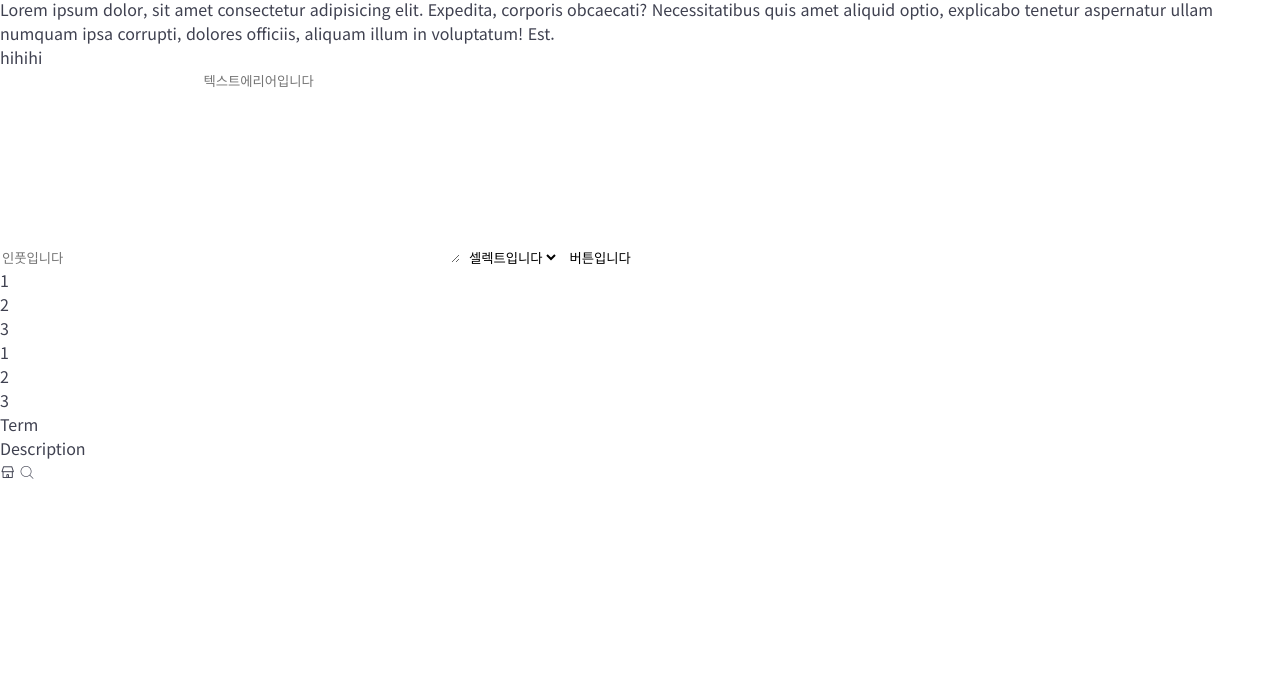
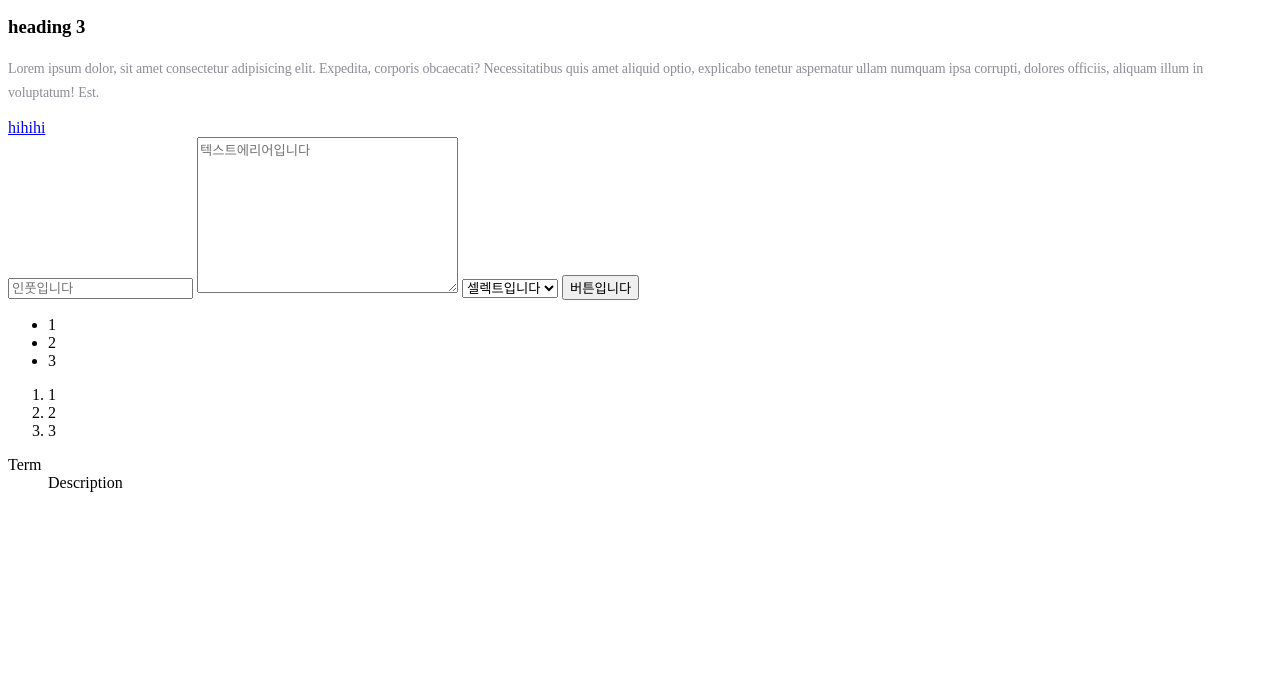
Before and after one commit to seoyoonyi/tomorrow-house, a website: page index.html in a window 1280 px wide. Shown: the part 111-800 px from the top of the page. Drawn offline with nearby package versions, Linux system fonts and the light colour scheme; files that its build step writes are made by us from their sources; files whose address does not match are found by name.

Commit message:
✨ mixin: text-style 작성

```diff
--- a/styles/main.scss
+++ b/styles/main.scss
@@ -1,8 +1,10 @@
 @import './constants/colors';
 @import './constants/typography';
 
-@import './base/fonts';
+// @import './base/fonts';
 // @import './base/normalize';
-@import './base/reset';
+// @import './base/reset';
 
-@import './layouts/grid';
+@import './mixins/text-style';
+
+// @import './layouts/grid';
--- /dev/null
+++ b/styles/mixins/_text-style.scss
@@ -0,0 +1,64 @@
+@mixin text-style-12($color: false) {
+  font-size: $font-size-12;
+  line-height: $line-height-12;
+  letter-spacing: $letter-spacing-12;
+}
+
+@mixin text-style-13() {
+  font-size: $font-size-13;
+  line-height: $line-height-13;
+  letter-spacing: $letter-spacing-13;
+}
+
+@mixin text-style-14() {
+  font-size: $font-size-14;
+  line-height: $line-height-14;
+  letter-spacing: $letter-spacing-14;
+}
+
+@mixin text-style-16() {
+  font-size: $font-size-16;
+  line-height: $line-height-16;
+  letter-spacing: $letter-spacing-16;
+}
+
+@mixin text-style-18() {
+  font-size: $font-size-18;
+  line-height: $line-height-18;
+  letter-spacing: $letter-spacing-18;
+}
+
+@mixin text-style-24() {
+  font-size: $font-size-24;
+  line-height: $line-height-24;
+  letter-spacing: $letter-spacing-24;
+}
+
+@mixin text-style($size, $color: false) {
+  @if $size == 12 {
+    @include text-style-12;
+  }
+  @if $size == 13 {
+    @include text-style-13;
+  }
+  @if $size == 14 {
+    @include text-style-14;
+  }
+  @if $size == 16 {
+    @include text-style-16;
+  }
+  @if $size == 18 {
+    @include text-style-18;
+  }
+  @if $size == 24 {
+    @include text-style-24;
+  }
+
+  @if type-of($color) == color {
+    color: $color;
+  }
+}
+
+p {
+  @include text-style(14, $secondary);
+}
```
